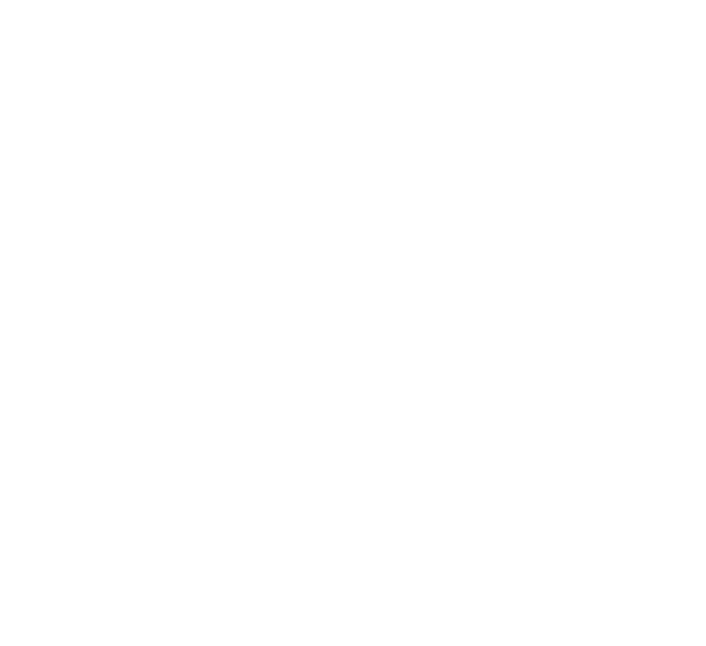
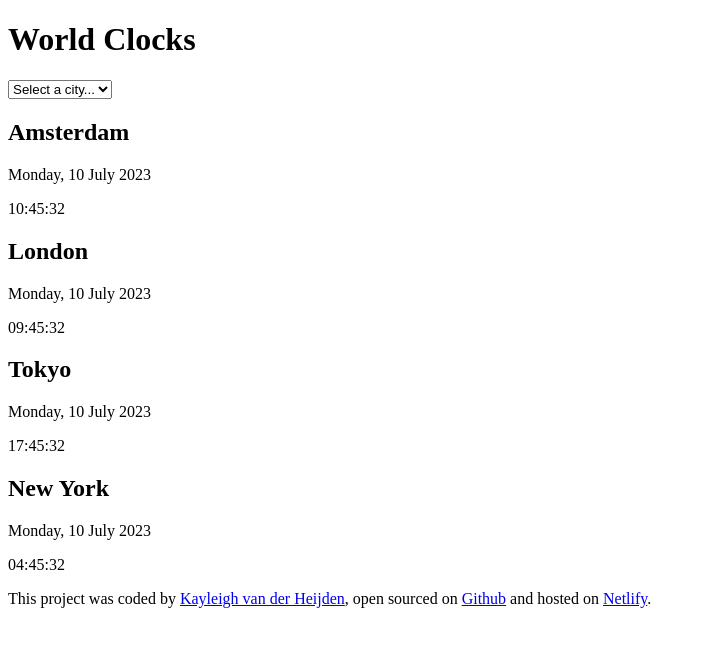
Before and after one commit to KayleighvdH/shecodes-world-clock, a plain HTML site: page index.html in a window 1280 px wide. Shown: the whole page, without its empty margins (0-706 px from the left). Drawn offline with Linux system fonts and the light colour scheme.

Commit message:
Added basic HTML

```diff
--- a/index.html
+++ b/index.html
@@ -8,6 +8,61 @@
 		<title>Shecodes World Clock</title>
 	</head>
 	<body>
+		<div class="container">
+			<h1>World Clocks</h1>
+
+			<select name="" id="">
+				<option value="">Select a city...</option>
+				<option value="amsterdam">Amsterdam</option>
+				<option value="london">London</option>
+				<option value="tokyo">Tokyo</option>
+				<option value="new-york">New York</option>
+			</select>
+
+			<div class="cities-block">
+				<!-- Amsterdam Clock -->
+				<div class="city">
+					<h2>Amsterdam</h2>
+					<p class="date">Monday, 10 July 2023</p>
+					<p class="time">10:45:32</p>
+				</div>
+
+				<!-- London Clock -->
+				<div class="city">
+					<h2>London</h2>
+					<p class="date">Monday, 10 July 2023</p>
+					<p class="time">09:45:32</p>
+				</div>
+
+				<!-- Tokyo Clock -->
+				<div class="city">
+					<h2>Tokyo</h2>
+					<p class="date">Monday, 10 July 2023</p>
+					<p class="time">17:45:32</p>
+				</div>
+
+				<!-- New York Clock -->
+				<div class="city">
+					<h2>New York</h2>
+					<p class="date">Monday, 10 July 2023</p>
+					<p class="time">04:45:32</p>
+				</div>
+			</div>
+
+			<div class="credits">
+				<p>
+					This project was coded by
+					<a href="https://github.com/KayleighvdH">Kayleigh van der Heijden</a>,
+					open sourced on
+					<a href="https://github.com/KayleighvdH/shecodes-world-clock"
+						>Github</a
+					>
+					and hosted on
+					<a href="https://kayleighvdh-worldclock.netlify.app/">Netlify</a>.
+				</p>
+			</div>
+		</div>
+
 		<!-- Link Javascript File -->
 		<script src="/src/javascript/index.js"></script>
 	</body>
```
